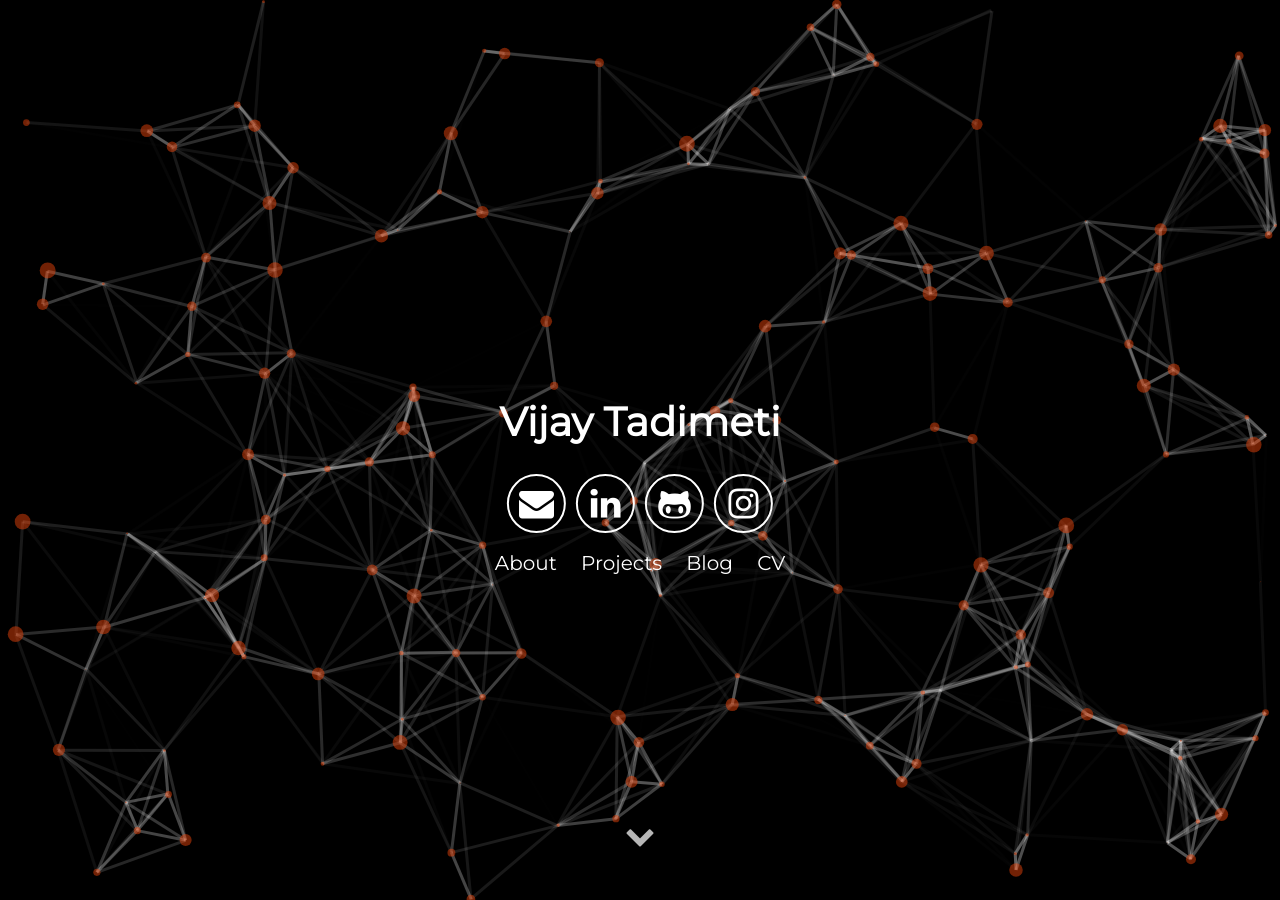
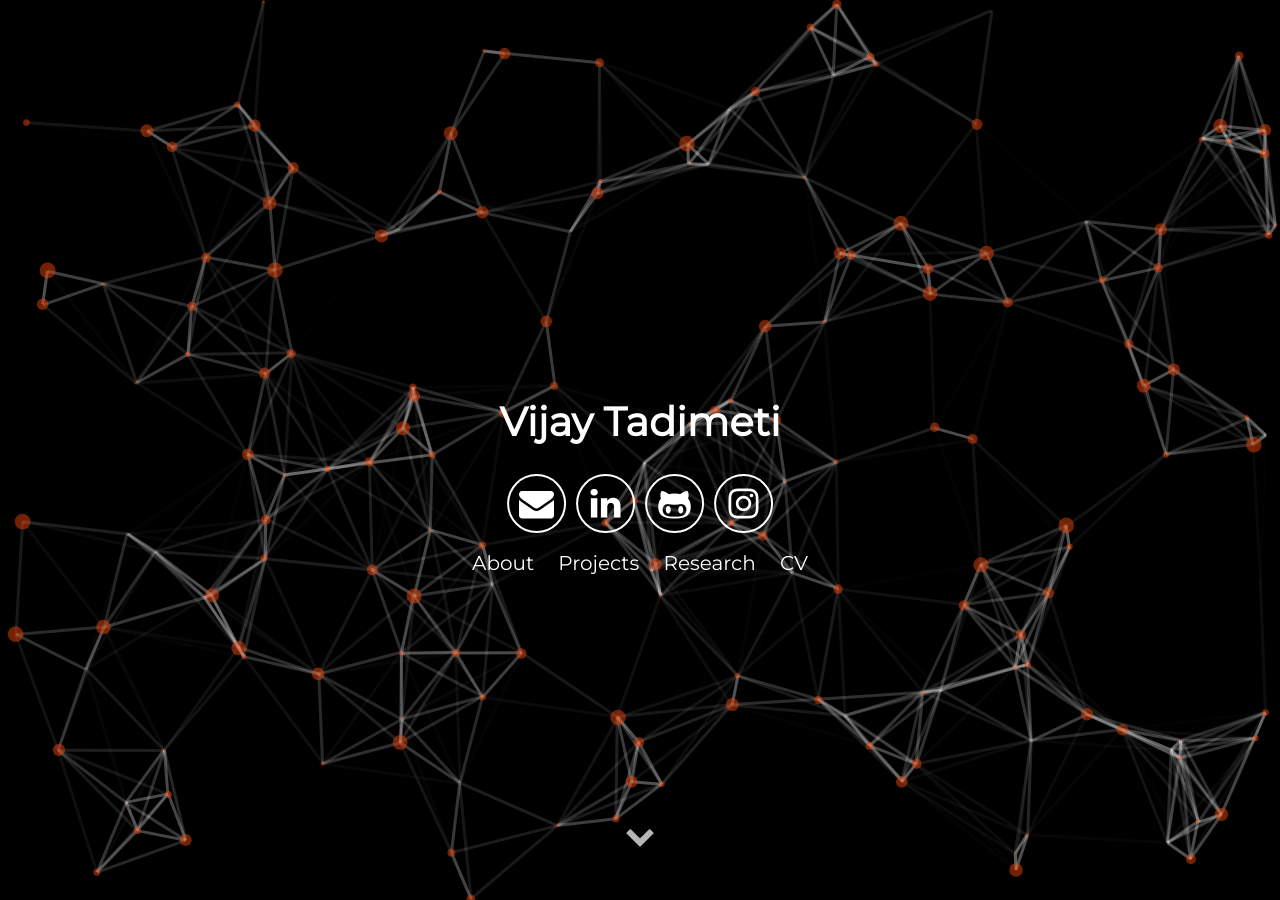
Before and after one commit to vijayvardhan94/laughing-octo-barnacle, a Jekyll site: the page built from index.html, in a window 1280 px wide and 900 px high. Built offline with Jekyll 4.4.1, drawn with Linux system fonts in a browser that asks for light colours.

Commit message:
home page menu change

```diff
--- a/_includes/header.html
+++ b/_includes/header.html
@@ -12,7 +12,7 @@
       <div class="header-links">
         <a class="link" href="#about" data-scroll>About</a>
         <a class="link" href="#projects" data-scroll>Projects</a>
-        <a class="link" href="#projects" data-scroll>Blog</a>
+        <a class="link" href="#projects" data-scroll>Research</a>
         <a class="link" href="https://vijayvardhan94.github.io/laughing-octo-barnacle/assets/cv/dec2018_resume.pdf">CV</a>
       </div>
   </div>
```
